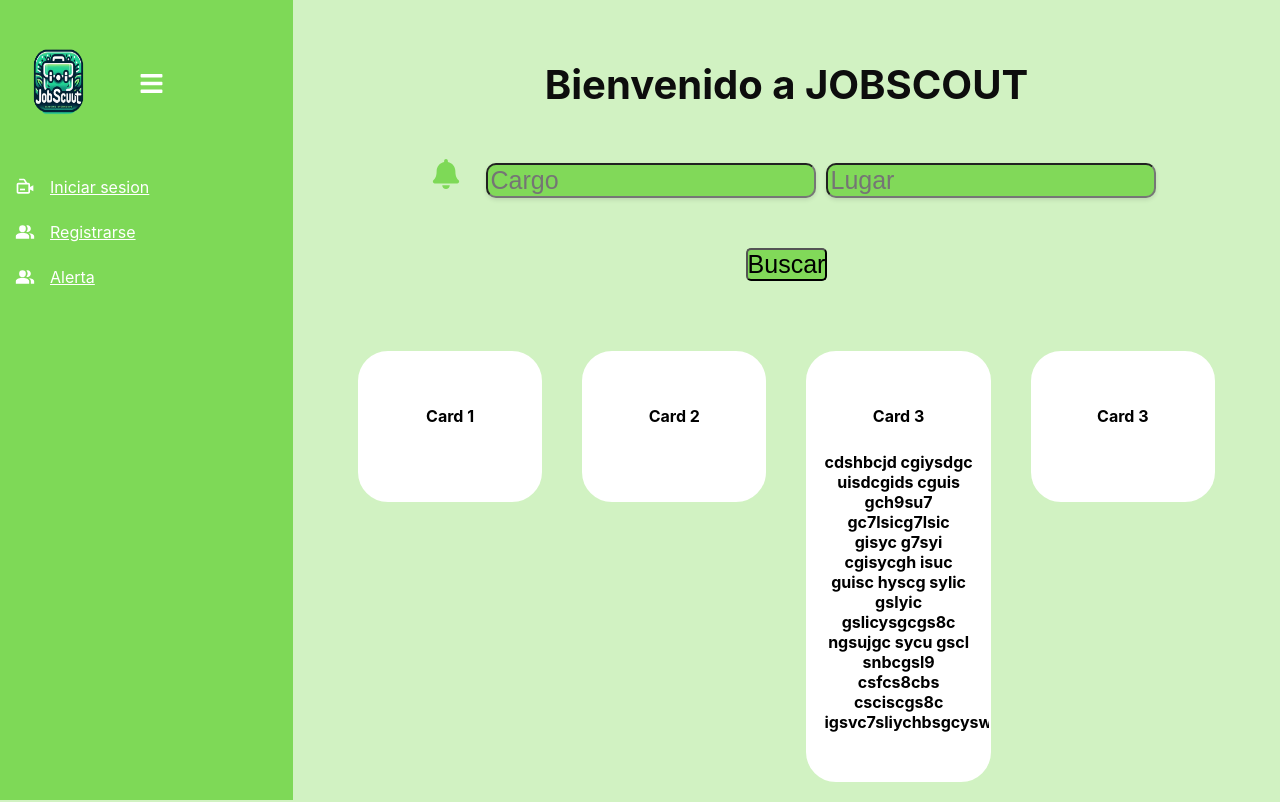
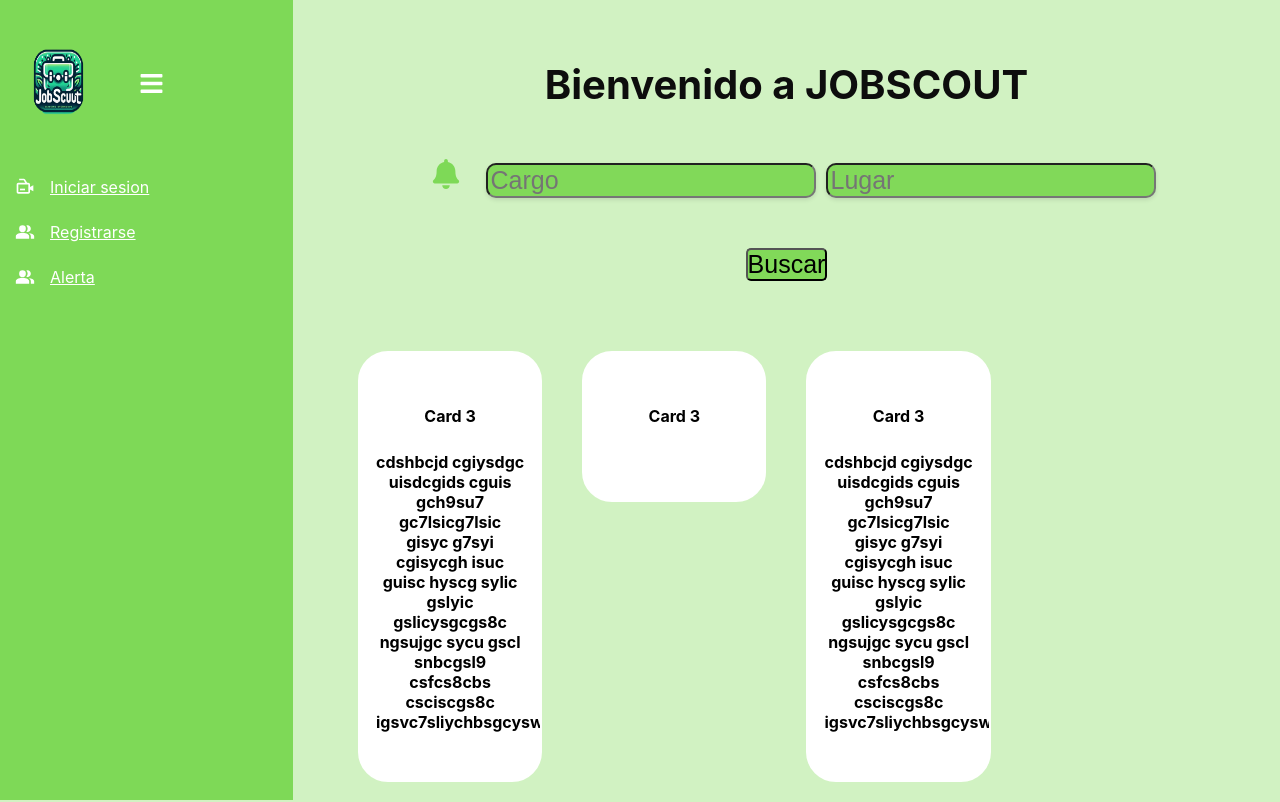
Before and after one commit to proyectoIntegradoruni/JobScout, a React (Create React App) app in the folder Front/: page / in a window 1280 px wide. Shown: the top 802 px of the page. Built offline with nearby package versions, Linux system fonts and the light colour scheme.

Commit message:
Control de errores

```diff
--- a/Front/src/component/SearchComponent.jsx
+++ b/Front/src/component/SearchComponent.jsx
@@ -10,17 +10,7 @@
   const [search, setSearch] = useState("");
   const [search2, setSearch2] = useState("");
   const [cards, setcards] = useState([
-    {
-      id: 1,
-      title: "Card 1",
-      url: "https://www.google.com/webhp?authuser=1",
-    },
-    {
-      id: 2,
-      title: "Card 2",
-      image: "image2.jpg",
-      url: "https://example.com/card2",
-    },
+
     {
       id: 3,
       title: "Card 3",
@@ -71,7 +61,12 @@
       });
 
       const data = await response.json();
-      setcards(data)
+      console.log(data);
+      const res = data.resultados
+      if(res != []){
+        setcards(res)
+      }
+
 
 
     } catch (error) {
```
Also changed, not shown: 2 other files (tests, documents, lock files or other folders).
